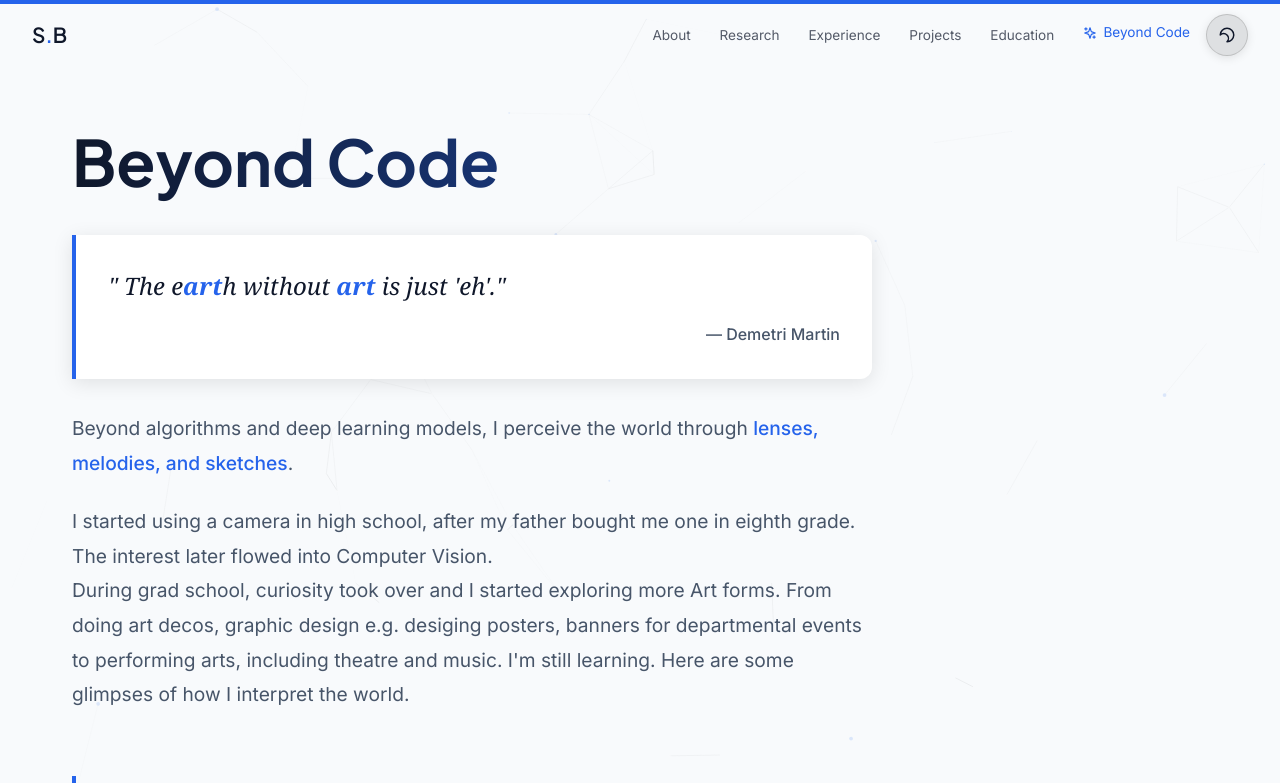
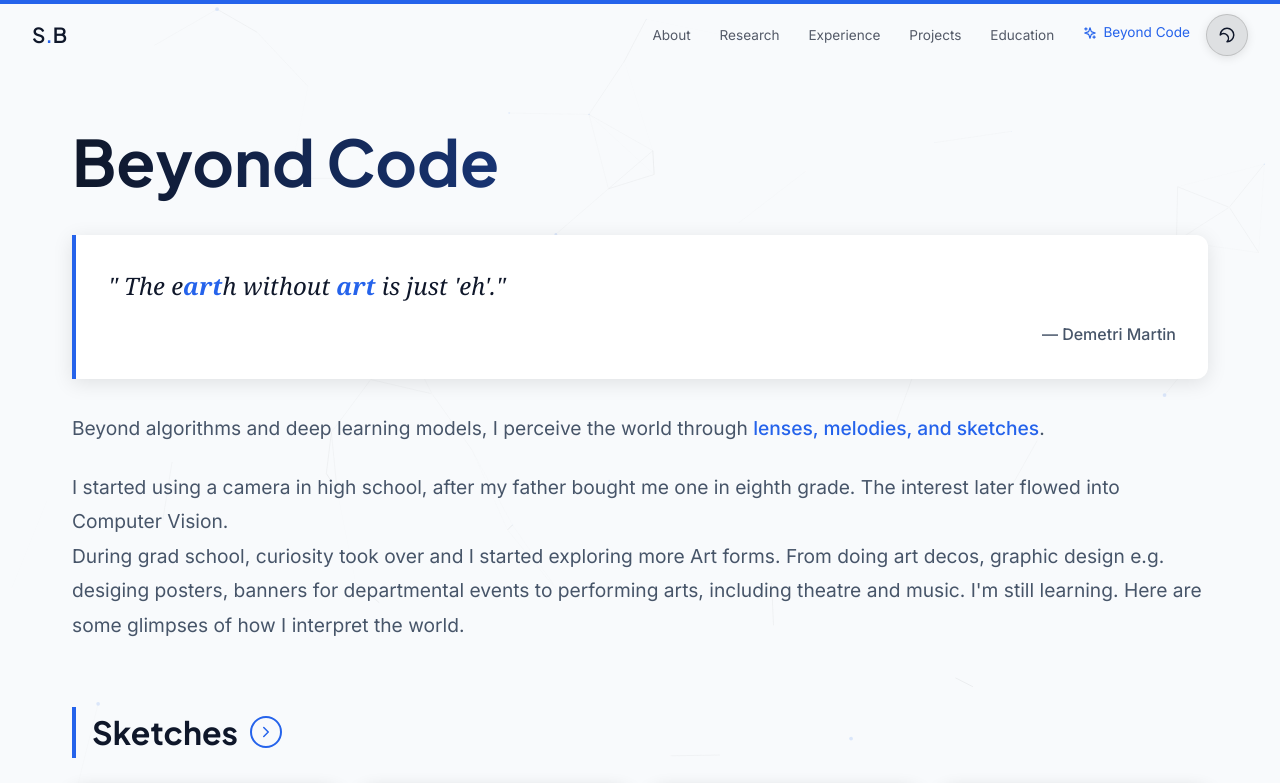
Before and after one commit to soumyadbanik/soumyadbanik.github.io, a React (Vite) app: page /#/beyond-code in a window 1280 px wide. Shown: the top 783 px of the page. Built offline with nearby package versions, Linux system fonts and the light colour scheme.

Commit message:
updated text layout

```diff
--- a/src/pages/BeyondCode.jsx
+++ b/src/pages/BeyondCode.jsx
@@ -172,7 +172,7 @@ const BeyondCode = () => {
                 }}>
                     Beyond Code
                 </h1>
-                <div style={{ maxWidth: '800px', marginBottom: '4rem', color: 'var(--text-secondary)', fontSize: '1.2rem', lineHeight: '1.8' }}>
+                <div style={{ maxWidth: '100%', marginBottom: '4rem', color: 'var(--text-secondary)', fontSize: '1.2rem', lineHeight: '1.8' }}>
 
                     <blockquote style={{
                         margin: '2rem 0',
```
